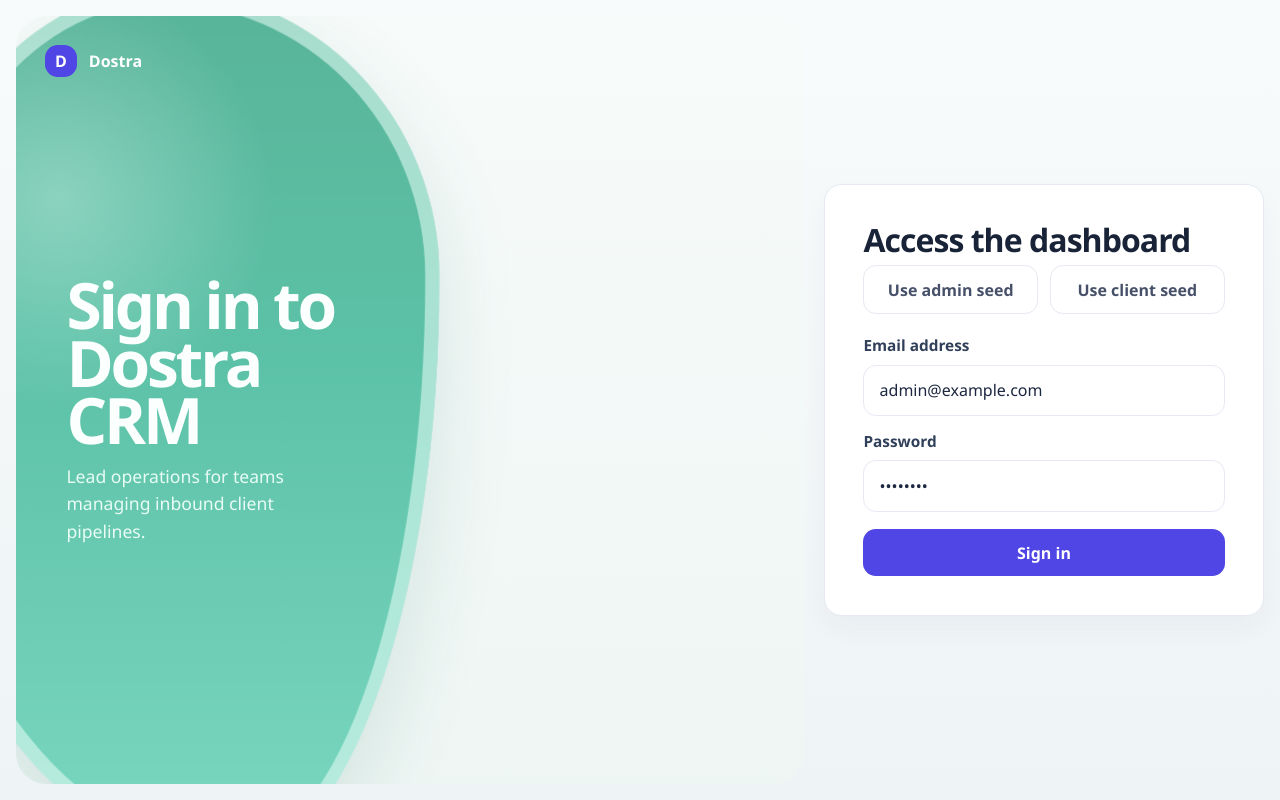
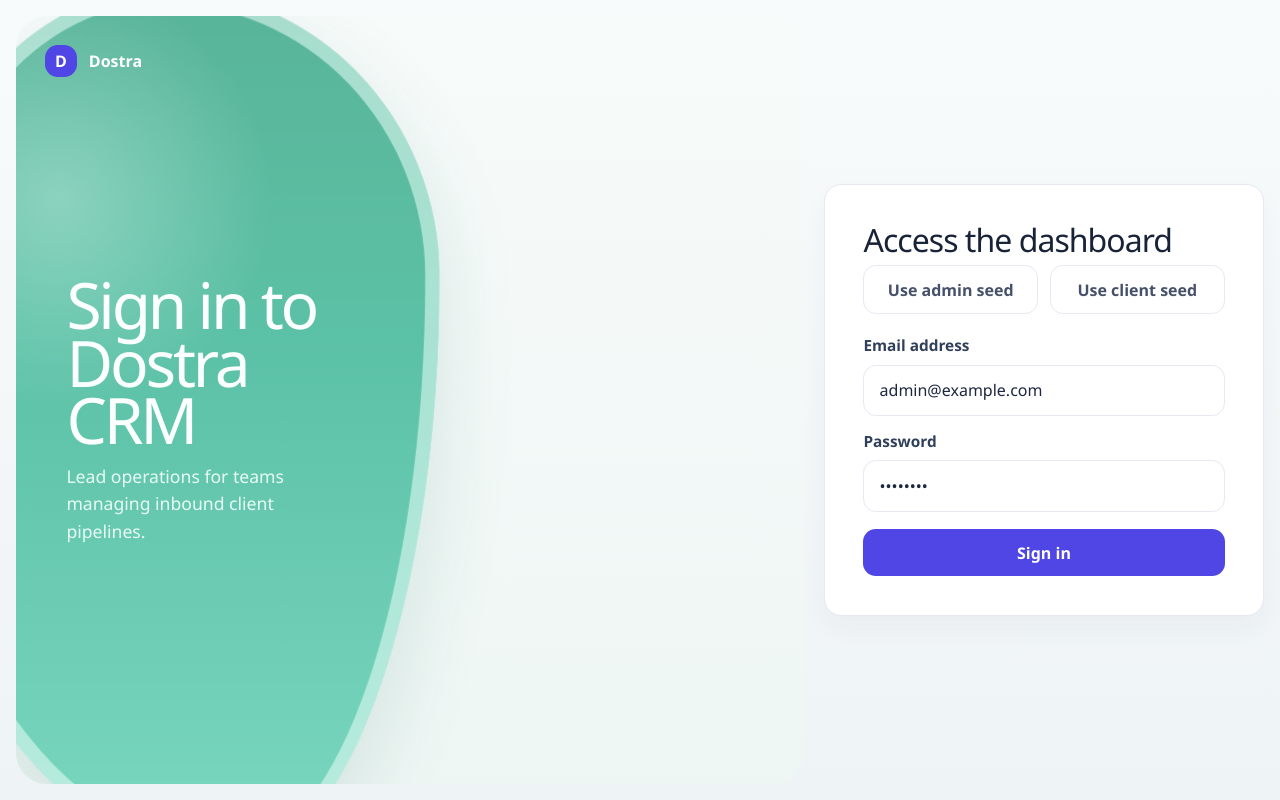
Before and after one commit to chetannagar/dostra-web, a React (Vite) app: page /#/dashboard in a window 1280 px wide. Built offline with nearby package versions, Linux system fonts and the light colour scheme; no server answers.

Commit message:
added tailwind css

```diff
--- a/package.json
+++ b/package.json
@@ -10,8 +10,10 @@
     "preview": "vite preview"
   },
   "dependencies": {
+    "@tailwindcss/vite": "^4.2.4",
     "react": "^19.2.4",
-    "react-dom": "^19.2.4"
+    "react-dom": "^19.2.4",
+    "tailwindcss": "^4.2.4"
   },
   "devDependencies": {
     "@babel/core": "^7.29.0",
--- a/src/styles/layout.css
+++ b/src/styles/layout.css
@@ -1,3 +1,5 @@
+@import "tailwindcss";
+
 .app-shell {
   display: grid;
   grid-template-columns: 220px minmax(0, 1fr);
--- a/vite.config.ts
+++ b/vite.config.ts
@@ -1,11 +1,13 @@
 import { defineConfig } from 'vite'
 import react, { reactCompilerPreset } from '@vitejs/plugin-react'
 import babel from '@rolldown/plugin-babel'
+import tailwindcss from '@tailwindcss/vite'
 
 // https://vite.dev/config/
 export default defineConfig({
   plugins: [
     react(),
-    babel({ presets: [reactCompilerPreset()] })
+    babel({ presets: [reactCompilerPreset()] }),
+    tailwindcss(),
   ],
 })
```
Also changed, not shown: 1 other file (tests, documents, lock files or other folders).
